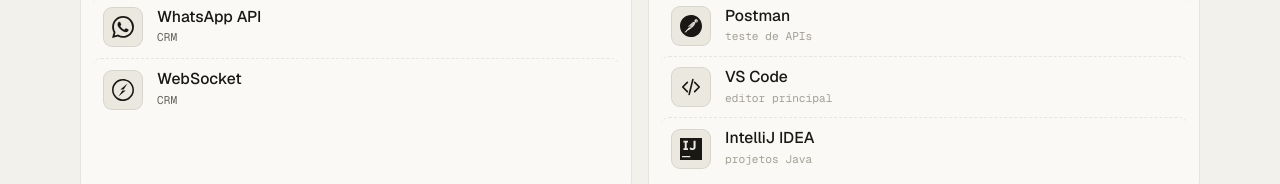
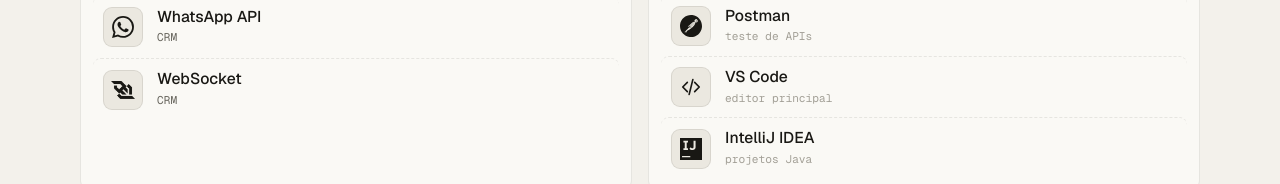
Before and after one commit to Gustadev-7/portfolio, an Angular app: page / in a window 1280 px wide. Shown: the part 5645-5829 px from the top of the page. Built offline with nearby package versions, Linux system fonts and the light colour scheme; no server answers.

Commit message:
feat: usa logo oficial do WebSocket na seção de stack

```diff
--- a/src/app/components/stack/stack.html
+++ b/src/app/components/stack/stack.html
@@ -21,13 +21,19 @@
             @for (item of group.items; track item.name) {
               <li class="skill">
                 <span class="skill__icon" aria-hidden="true">
-                  <svg viewBox="0 0 24 24" focusable="false">
-                    @if (item.svg.mode === 'fill') {
-                      <path [attr.d]="item.svg.path" fill="currentColor" />
-                    } @else {
-                      <path [attr.d]="item.svg.path" fill="none" stroke="currentColor" stroke-width="1.8" stroke-linecap="round" stroke-linejoin="round" />
+                  @switch (item.svg.mode) {
+                    @case ('mask') {
+                      <span class="skill__mask" [style.mask-image]="'url(' + item.svg.src + ')'" [style.-webkit-mask-image]="'url(' + item.svg.src + ')'"></span>
                     }
-                  </svg>
+                    @case ('fill') {
+                      <svg viewBox="0 0 24 24" focusable="false"><path [attr.d]="item.svg.path" fill="currentColor" /></svg>
+                    }
+                    @case ('stroke') {
+                      <svg viewBox="0 0 24 24" focusable="false">
+                        <path [attr.d]="item.svg.path" fill="none" stroke="currentColor" stroke-width="1.8" stroke-linecap="round" stroke-linejoin="round" />
+                      </svg>
+                    }
+                  }
                 </span>
 
                 <div class="skill__body">
--- a/src/app/components/stack/stack.scss
+++ b/src/app/components/stack/stack.scss
@@ -101,6 +101,18 @@
   }
 }
 
+.skill__mask {
+  width: 24px;
+  height: 24px;
+  background: currentColor;
+  mask-size: contain;
+  mask-repeat: no-repeat;
+  mask-position: center;
+  -webkit-mask-size: contain;
+  -webkit-mask-repeat: no-repeat;
+  -webkit-mask-position: center;
+}
+
 .skill__body {
   display: grid;
   gap: 2px;
--- a/src/app/components/stack/tech-icons.ts
+++ b/src/app/components/stack/tech-icons.ts
@@ -7,7 +7,6 @@ import {
   siOpenjdk,
   siPhp,
   siPostman,
-  siSocketdotio,
   siTypescript,
   siWhatsapp,
 } from 'simple-icons';
@@ -17,13 +16,14 @@ import {
  * importadas uma a uma para entrar no build só o que é usado. Marcas que não
  * estão no Simple Icons usam ícones genéricos desenhados em traço.
  */
-export interface TechIcon {
-  path: string;
+export type TechIcon =
   /** 'fill' para logos; 'stroke' para os ícones genéricos em linha. */
-  mode: 'fill' | 'stroke';
-}
+  | { mode: 'fill' | 'stroke'; path: string }
+  /** Imagem com fundo transparente em public/, recortada e pintada na cor do tema via CSS mask. */
+  | { mode: 'mask'; src: string };
 
 const logo = (icon: { path: string }): TechIcon => ({ path: icon.path, mode: 'fill' });
+const mask = (src: string): TechIcon => ({ mode: 'mask', src });
 
 const GENERIC = {
   database: {
@@ -62,7 +62,7 @@ export const TECH_ICONS = {
   oracle: GENERIC.capsule,
   rest: GENERIC.api,
   whatsapp: logo(siWhatsapp),
-  websocket: logo(siSocketdotio),
+  websocket: mask('logos/websocket.png'),
   git: logo(siGit),
   postman: logo(siPostman),
   vscode: GENERIC.code,
```
Also changed, not shown: public/logos/websocket.png (added).
